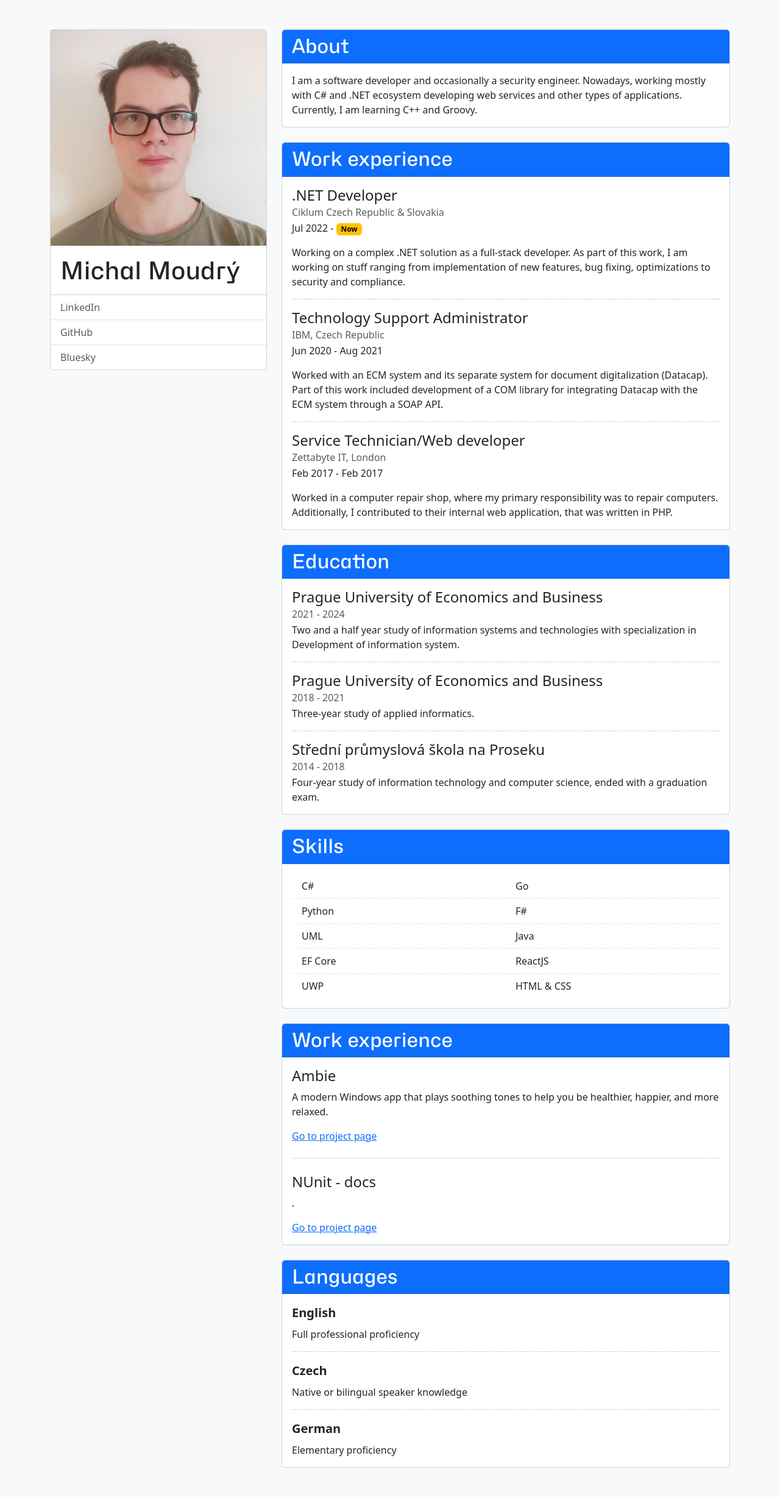
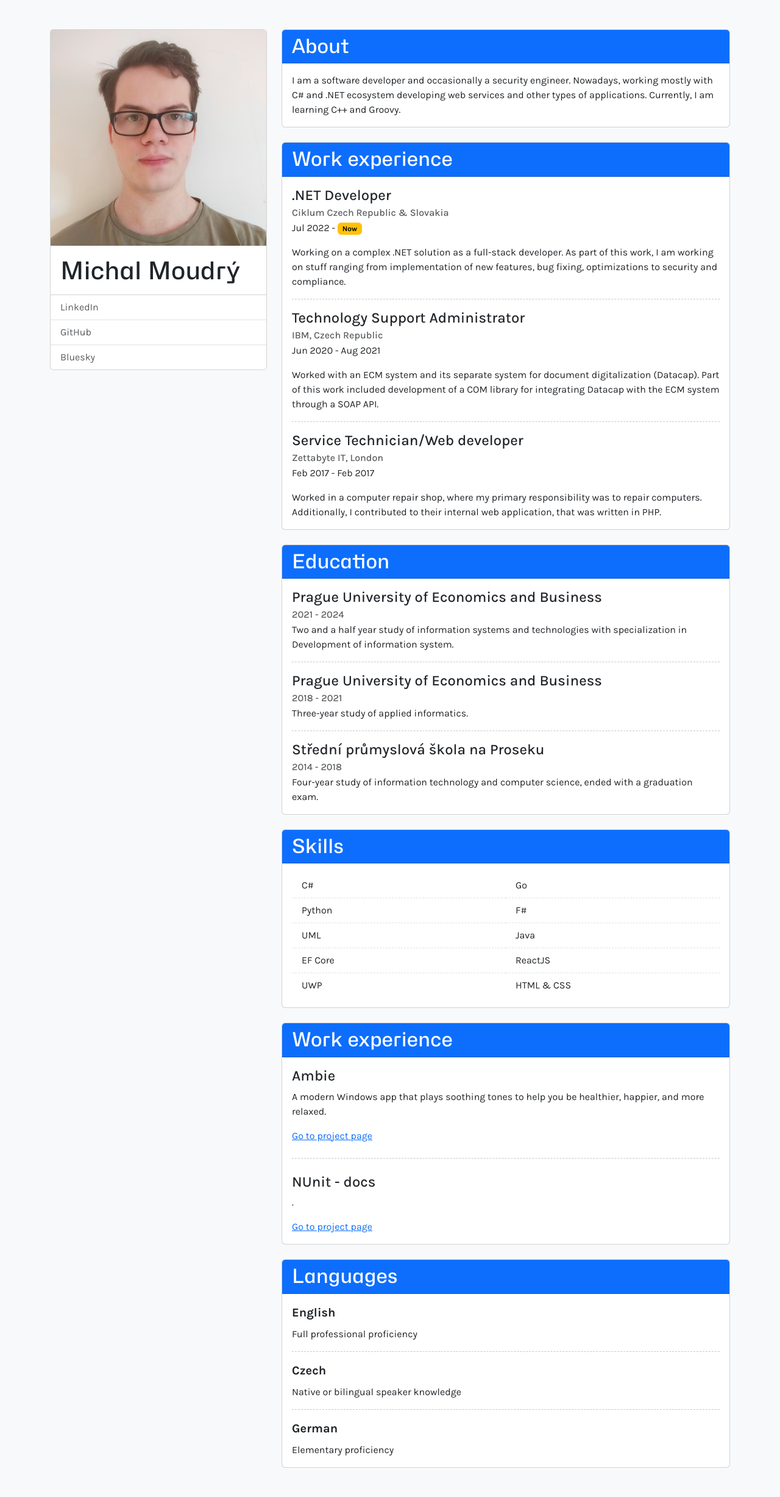
Before and after one commit to MichalMoudry/michalmoudry.github.io, a Jekyll site: the page built from index.html, in a window 1280 px wide. Shown: the whole page at 61% size. Built offline with Jekyll 4.4.1, drawn with Linux system fonts in a browser that asks for light colours.

Commit message:
Added Karla font

```diff
--- a/css/main.css
+++ b/css/main.css
@@ -7,8 +7,17 @@
     font-stretch: 75% 125%;
 }
 
+@font-face {
+    font-family: 'Karla';
+    src: url('/assets/Karla.ttf') format('truetype');
+}
+
 h1, h2 {
     font-family: 'Hubot Sans', Consolas, monospace;
+}
+
+body {
+    font-family: 'Karla', system-ui, -apple-system, Arial, Helvetica, sans-serif;
 }
 
 .border-dashed {
```
Also changed, not shown: assets/Karla.ttf (added).
